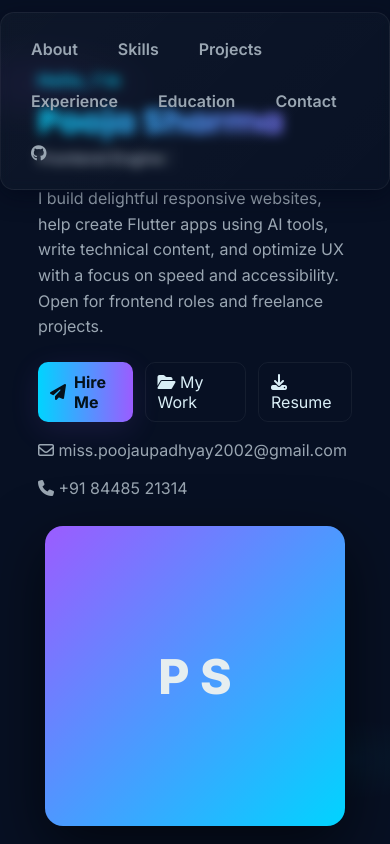
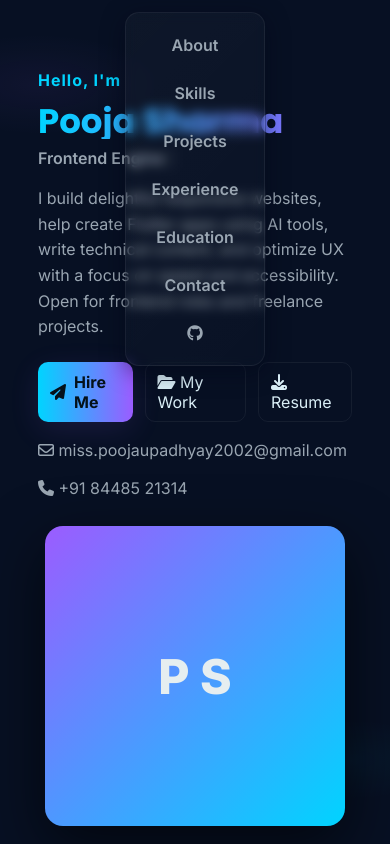
Before and after one commit to Pooja8448/Portfolio, a plain HTML site: page index.html in a window 390 px wide. Shown: the top 844 px of the page. Drawn offline with nearby package versions, Linux system fonts and the light colour scheme.

Commit message:
Update index.html

```diff
--- a/index.html
+++ b/index.html
@@ -135,7 +135,20 @@
       .contact-grid{grid-template-columns:1fr}
       .nav{top:12px}
       h1{font-size:34px}
+
+      /* Navbar adjustments for mobile only */
+      .nav-inner {
+        flex-direction: column;
+        gap: 8px;
+        padding: 12px;
+      }
+      .nav-inner a {
+        padding: 10px 14px;
+        font-size: 16px;
+      }
     }
+
+
 
     /* subtle animated gradient border under hero */
     .gradient-line{height:6px;border-radius:999px;background:linear-gradient(90deg,var(--accent1),var(--accent2));box-shadow:0 10px 40px rgba(0,212,255,0.06)}
```
